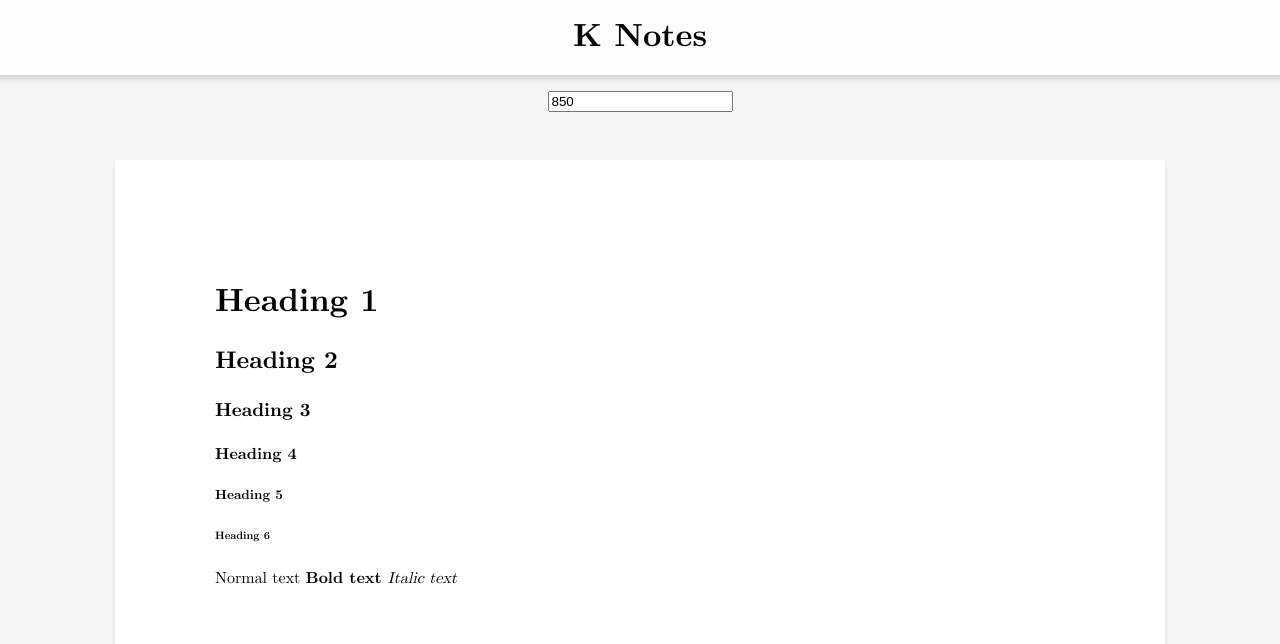
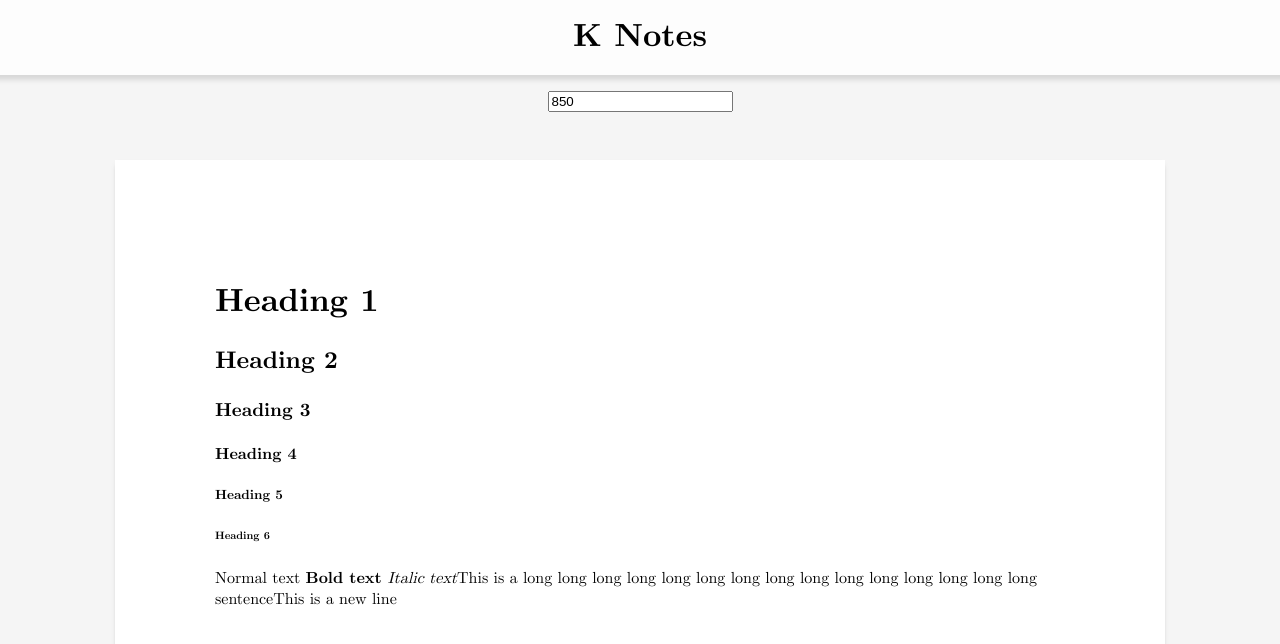
Before and after one commit to czoop/k-notes, a Svelte app: page / in a window 1280 px wide. Shown: the top 644 px of the page. Built offline with nearby package versions, Linux system fonts and the light colour scheme.

Commit message:
Added classes and styling

```diff
--- a/src/components/PageContent.svelte
+++ b/src/components/PageContent.svelte
@@ -1,6 +1,6 @@
 <script>
     import { tick, onDestroy, onMount } from "svelte"
-    import { h1, h2, h3, h4, h5, h6, span } from "./TypeMappings"
+    import { h1, h2, h3, h4, h5, h6, span, p } from "./TypeMappings"
 
     let content = [
         { text: "Heading 1", type: "h1" },
@@ -12,6 +12,16 @@
         { text: "Normal text ", type: "span" },
         { text: "Bold text ", type: "span", classes: ["bold"] },
         { text: "Italic text", type: "span", classes: ["italics"] },
+        {
+            text:
+                "This is a long long long long long long long long long long long long long long long sentence",
+            type: "span",
+            classes: [],
+        },
+        {
+            text: "This is a new line",
+            type: "p",
+        },
     ]
 </script>
 
@@ -37,6 +47,8 @@
     {#each content as { text, type, classes }}
         {#if type === span}
             <span class={classes}>{text}</span>
+        {:else if type === p}
+            <p>{text}</p>
         {:else if type === h1}
             <h1>{text}</h1>
         {:else if type === h2}
@@ -49,6 +61,8 @@
             <h5>{text}</h5>
         {:else if type === h6}
             <h6>{text}</h6>
+        {:else if text}
+            <span>{text}</span>
         {/if}
     {/each}
 </div>
--- a/src/components/TypeMappings.js
+++ b/src/components/TypeMappings.js
@@ -6,5 +6,6 @@ const h5 = "h5"
 const h6 = "h6"
 
 const span = "span"
+const p = "p"
 
 export { h1, h2, h3, h4, h5, h6, span }
```
